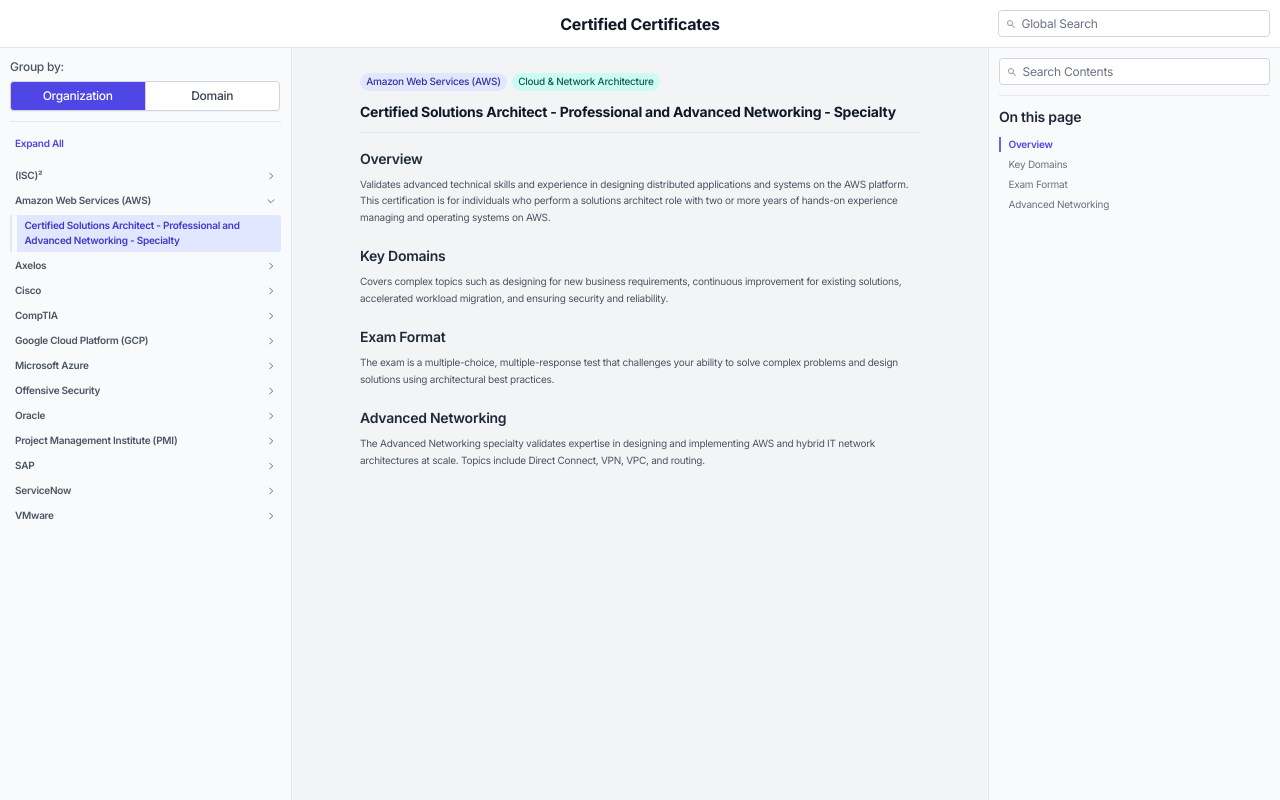
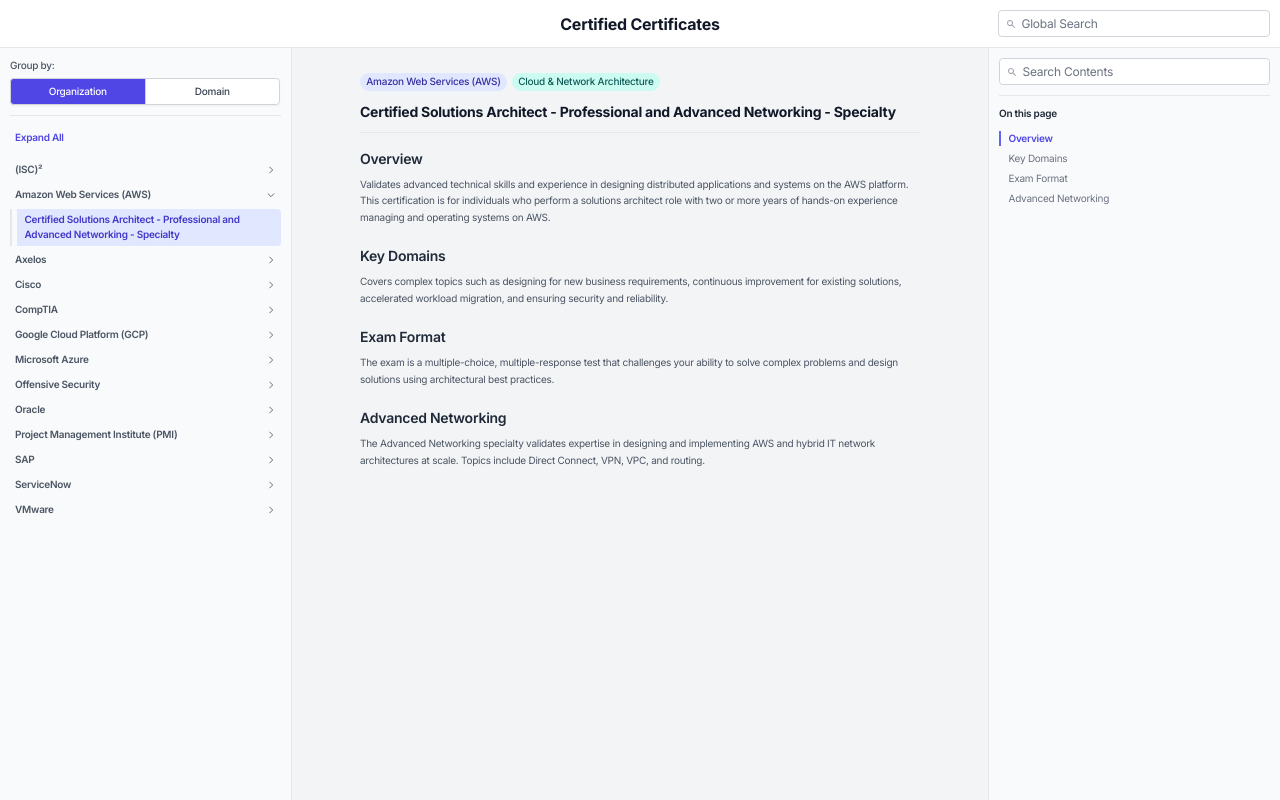
Before and after one commit to sssairohit/certifiedcertificates, a React (Vite) app: page / in a window 1280 px wide. Built offline with nearby package versions, Linux system fonts and the light colour scheme.

Commit message:
feat: Adjust sidebar and TOC font sizes
Reduces font size for "Group by:" label in the sidebar and the "On this page" heading in the Table of Contents component. This improves visual hierarchy and consistency across the dashboard.

```diff
--- a/components/Sidebar.tsx
+++ b/components/Sidebar.tsx
@@ -50,7 +50,7 @@ const Sidebar: React.FC<SidebarProps> = ({ groupedCertifications, selectedCertif
     }
   };
 
-  const baseButtonClass = "relative inline-flex items-center justify-center px-4 py-2 text-[1.2rem] font-medium focus:z-10 focus:outline-none focus:ring-1 focus:ring-indigo-500 focus:border-indigo-500 transition-colors duration-150";
+  const baseButtonClass = "relative inline-flex items-center justify-center px-4 py-2 text-[1.0rem] font-medium focus:z-10 focus:outline-none focus:ring-1 focus:ring-indigo-500 focus:border-indigo-500 transition-colors duration-150";
   const activeButtonClass = "bg-indigo-600 text-white";
   const inactiveButtonClass = "bg-white text-gray-700 hover:bg-gray-50";
 
@@ -58,7 +58,7 @@ const Sidebar: React.FC<SidebarProps> = ({ groupedCertifications, selectedCertif
     <aside className="w-64 lg:w-[292px] bg-gray-50 border-r border-gray-200 flex-shrink-0 overflow-y-auto">
       <div className="p-4">
         <div className="mb-4">
-          <span className="text-[1.2rem] font-medium text-gray-600 block mb-2">Group by:</span>
+          <span className="text-[1.0rem] font-medium text-gray-600 block mb-2">Group by:</span>
           <div className="flex rounded-md shadow-sm w-full">
             <button
               type="button"
--- a/components/TableOfContents.tsx
+++ b/components/TableOfContents.tsx
@@ -33,7 +33,7 @@ const TableOfContents: React.FC<TableOfContentsProps> = ({ certification, active
 
       {certification && certification.content && certification.content.length > 0 && (
         <div className="border-t pt-4 mt-4">
-          <h3 className="text-[1.4rem] font-semibold text-gray-800 mb-4">On this page</h3>
+          <h3 className="text-[1.0rem] font-semibold text-gray-800 mb-4">On this page</h3>
           <nav>
             <ul className="space-y-2">
               {certification.content.map((section) => (
```
